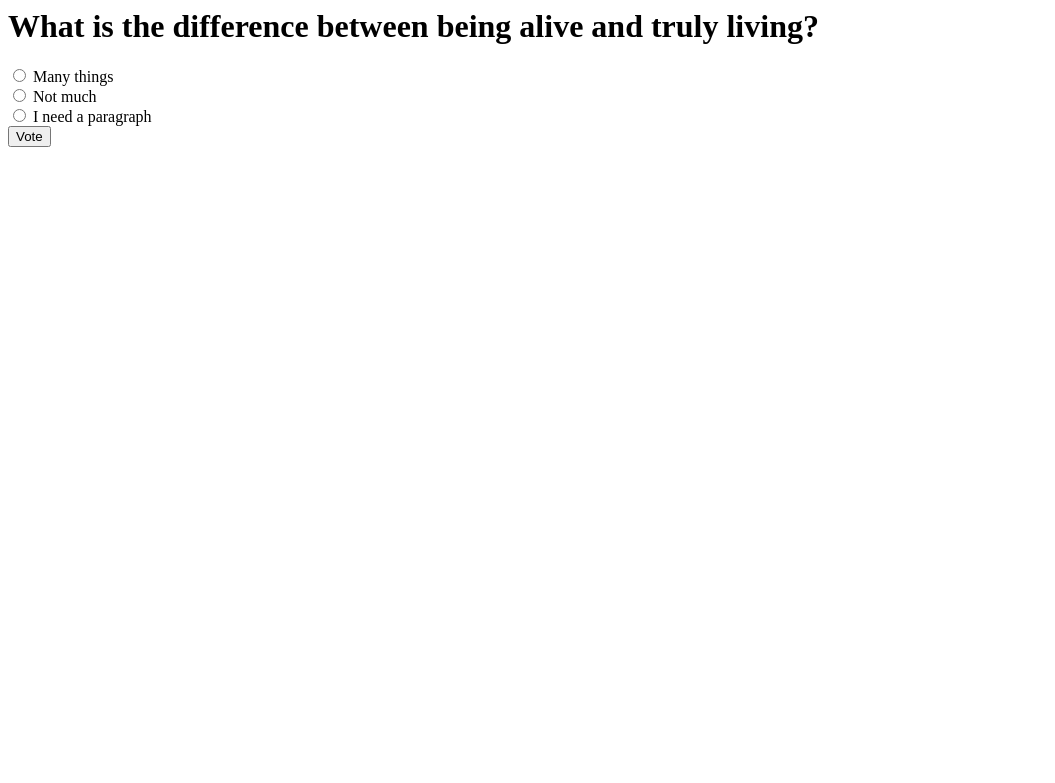
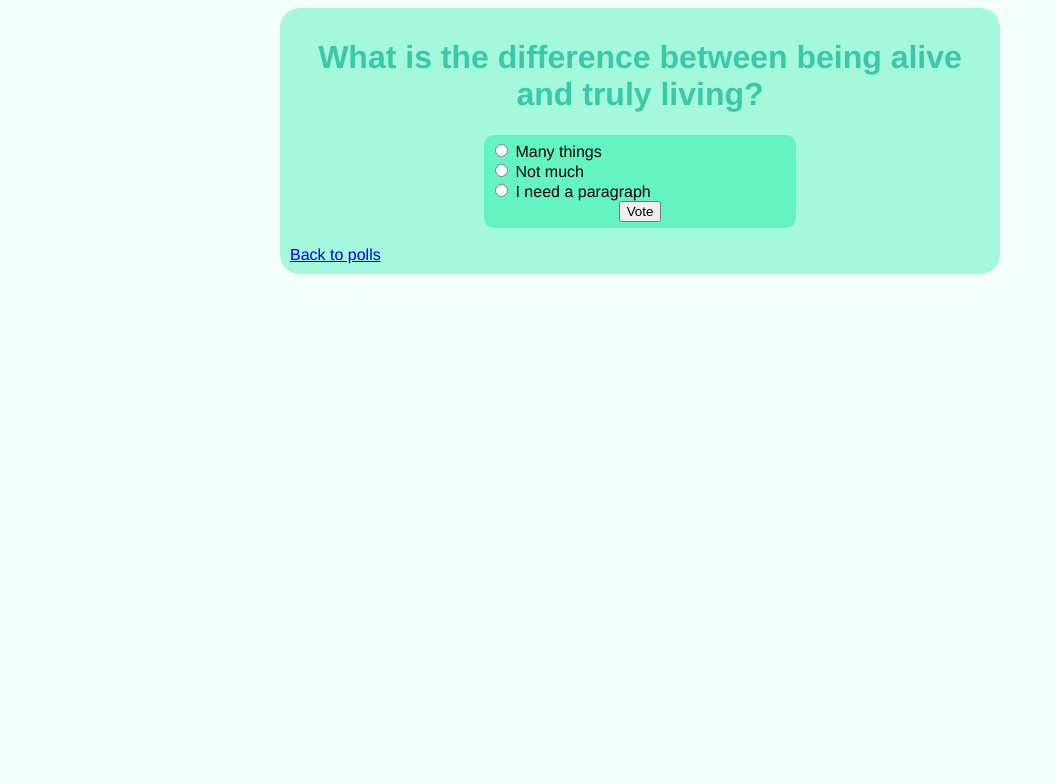
Before and after one commit to 4-tuple/DDM-CIS422, a Django app: page /polls/4/ in a window 1280 px wide. Shown: the top 783 px of the page, without its empty margins (0-1055 px from the left). Run offline with Django 3.2, Linux system fonts and the light colour scheme; data comes from the database, SQL or seed files in the repository; both versions use the stored data as it was after the commit; parts of the project's set-up code (start-up, migrations or seed data) failed here and were passed over.

Commit message:
Wrote some styles, made base.html for polls app

```diff
--- a/ddm0/ddm0/settings.py
+++ b/ddm0/ddm0/settings.py
@@ -50,7 +50,7 @@ MEDIA_ROOT = ''
 # URL that handles the media served from MEDIA_ROOT. Make sure to use a
 # trailing slash.
 # Examples: "http://media.lawrence.com/media/", "http://example.com/media/"
-MEDIA_URL = ''
+MEDIA_URL = '/media/'
 
 # Absolute path to the directory static files should be collected to.
 # Don't put anything in this directory yourself; store your static files
--- /dev/null
+++ b/ddm0/templates/polls/base.html
@@ -0,0 +1,40 @@
+<!doctype html>
+<html lang="en">
+<head>
+    <title>{% block title %}{% endblock %}</title>
+    <style type="text/css">
+    #content {
+		background:#a4f8db;
+		max-width: 700px;
+		margin:0 auto;
+		padding:10px;
+		border-radius: 20px;
+	}
+	body {
+   		font-family: "HelveticaNeue-Light", "Helvetica Neue Light", "Helvetica Neue", Helvetica, Arial, "Lucida Grande", sans-serif;
+   		font-weight: 300;
+   		background: #f3fefa;
+	}
+	h1 {
+		color:#39c8a8;
+		text-align: center;
+	}
+	ul {
+		list-style-type:none;
+	}
+	#vote{
+		background: #64f4c2;
+		max-width: 300px;
+		margin: 0 auto;
+		padding: 6px;
+		border-radius: 10px;
+	}
+    </style>
+</head>
+<body>
+
+	<div id="content">
+    	{% block content %}{% endblock %}
+	</div>
+</body>
+</html>
--- a/ddm0/templates/polls/detail.html
+++ b/ddm0/templates/polls/detail.html
@@ -1,12 +1,23 @@
+{% extends "polls/base.html" %}
+
+{% block title %}Vote{% endblock %}
+
+
+{% block content %}
+
 <h1>{{ poll.question }}</h1>
 
 {% if error_message %}<p><strong>{{ error_message }}</strong></p>{% endif %}
-
+<div id="vote">
 <form action="/polls/{{ poll.id }}/vote/" method="post">
 {% csrf_token %}
 {% for choice in poll.choice_set.all %}
     <input type="radio" name="choice" id="choice{{ forloop.counter }}" value="{{ choice.id }}" />
     <label for="choice{{ forloop.counter }}">{{ choice.choice }}</label><br />
 {% endfor %}
-<input type="submit" value="Vote" />
+<center><input type="submit" value="Vote" /></center>
 </form>
+</div>
+<br />
+<a href="/polls/">Back to polls</a>
+{% endblock %}
--- /dev/null
+++ b/ddm0/templates/polls/style.css
@@ -0,0 +1,6 @@
+body {
+	color:red;
+	max-width: 700px;
+	margin:0 auto;
+	background: #000;
+}
```
Also changed, not shown: ddm0/templates/polls/index.html (+8 -0 lines), ddm0/templates/polls/results.html (+9 -1 lines), ddm0/ddm0.db, 4 other files.
